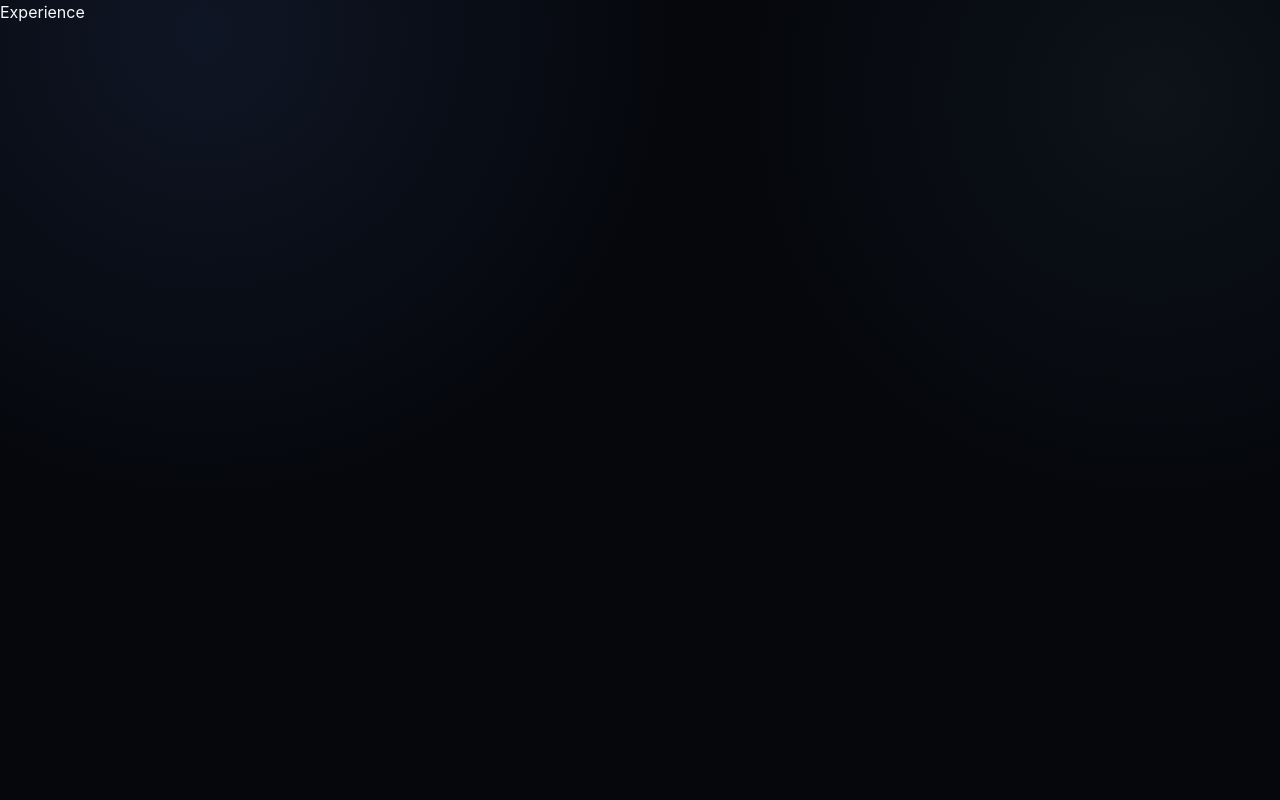
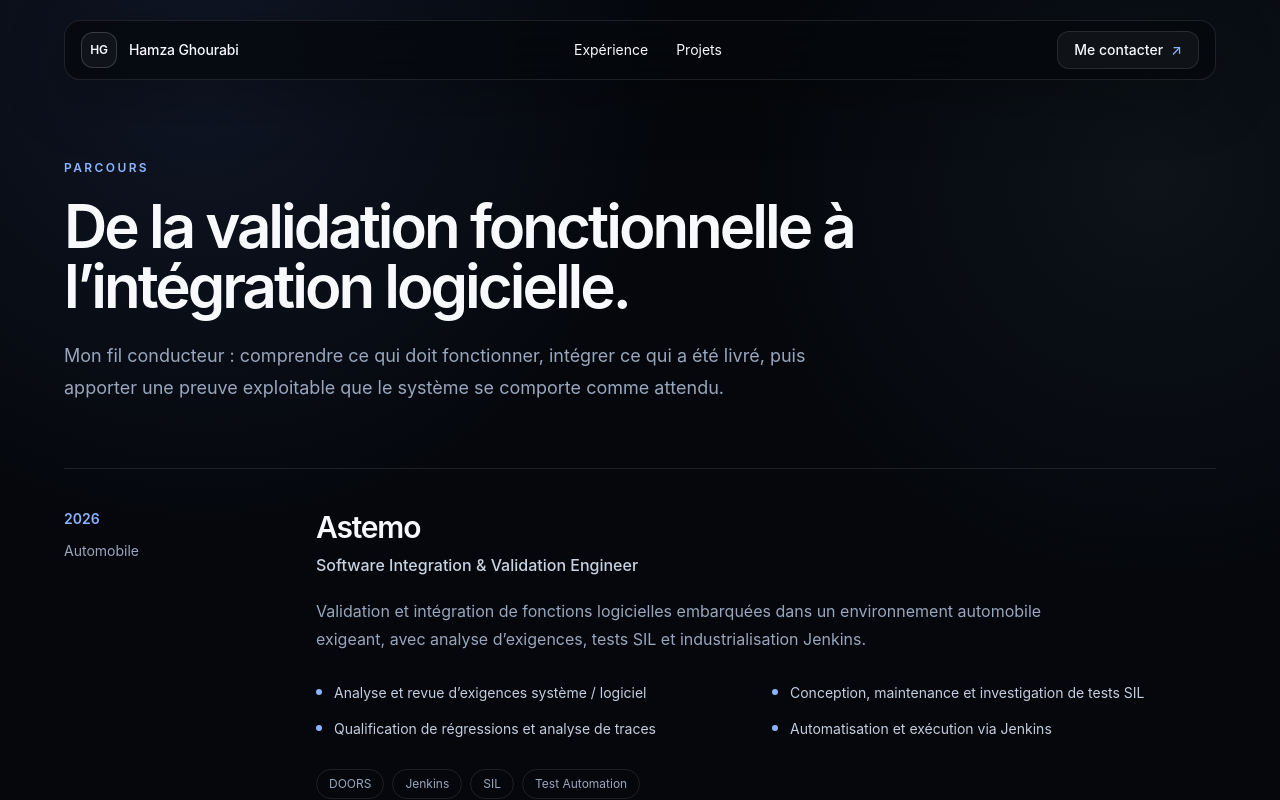
Before and after one commit to Robotham33/Portfolio-Hamza-Ghourabi, a Next.js app: page /experience in a window 1280 px wide. Shown: the top 800 px of the page. Built offline with nearby package versions, Linux system fonts and the light colour scheme.

Commit message:
feat(v3): build experience page

```diff
--- a/app/experience/page.tsx
+++ b/app/experience/page.tsx
@@ -1,7 +1,51 @@
+import { SiteFooter } from "@/components/layout/site-footer";
+import { SiteHeader } from "@/components/layout/site-header";
+import { experiences } from "@/content/portfolio";
+
 export default function ExperiencePage() {
   return (
-    <main>
-      <h1>Experience</h1>
-    </main>
+    <>
+      <SiteHeader />
+      <main className="px-5 pb-24 pt-32 sm:px-6 lg:px-8 lg:pt-40">
+        <div className="mx-auto max-w-6xl">
+          <p className="text-xs font-semibold tracking-[0.2em] text-[var(--accent)] uppercase">Parcours</p>
+          <h1 className="mt-5 max-w-4xl text-4xl font-semibold tracking-[-0.05em] sm:text-5xl lg:text-6xl">
+            De la validation fonctionnelle à l’intégration logicielle.
+          </h1>
+          <p className="mt-6 max-w-3xl text-lg leading-8 text-[var(--muted-foreground)]">
+            Mon fil conducteur : comprendre ce qui doit fonctionner, intégrer ce qui a été livré, puis apporter une preuve exploitable que le système se comporte comme attendu.
+          </p>
+          <div className="mt-16 space-y-8">
+            {experiences.map((item) => (
+              <article key={item.company} className="grid gap-8 border-t border-[var(--border)] py-10 lg:grid-cols-[220px_1fr]">
+                <div>
+                  <p className="text-sm font-semibold text-[var(--accent)]">{item.period}</p>
+                  <p className="mt-3 text-sm text-[var(--muted-foreground)]">{item.domain}</p>
+                </div>
+                <div>
+                  <h2 className="text-3xl font-semibold tracking-[-0.04em]">{item.company}</h2>
+                  <p className="mt-2 text-base font-medium text-[#c8d3e1]">{item.role}</p>
+                  <p className="mt-5 max-w-3xl text-base leading-7 text-[var(--muted-foreground)]">{item.summary}</p>
+                  <ul className="mt-7 grid gap-3 sm:grid-cols-2">
+                    {item.highlights.map((highlight) => (
+                      <li key={highlight} className="flex gap-3 text-sm leading-6 text-[#c4cede]">
+                        <span aria-hidden="true" className="mt-2 size-1.5 shrink-0 rounded-full bg-[var(--accent)]" />
+                        {highlight}
+                      </li>
+                    ))}
+                  </ul>
+                  <div className="mt-7 flex flex-wrap gap-2">
+                    {item.tools.map((tool) => (
+                      <span key={tool} className="rounded-full border border-[var(--border)] px-3 py-1.5 text-xs text-[var(--muted-foreground)]">{tool}</span>
+                    ))}
+                  </div>
+                </div>
+              </article>
+            ))}
+          </div>
+        </div>
+      </main>
+      <SiteFooter />
+    </>
   );
 }
```
